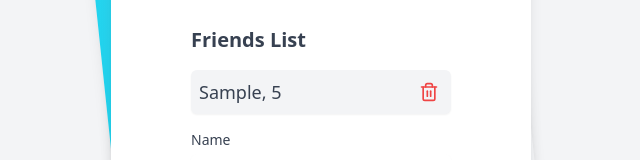
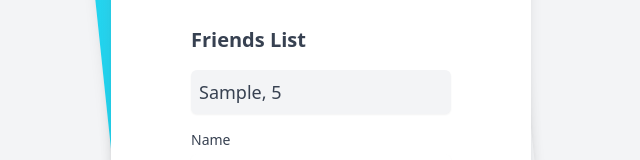
Before and after one commit to noxan/friendtracker, a SvelteKit app: page / in a window 1280 px wide. Both pictures are taken after typing "Sample", "5" into the empty fields and a click on the button "Add friend". Shown: the part 262-422 px from the top of the page, without its empty margins (319-959 px from the left). Built offline with nearby package versions, Linux system fonts and the light colour scheme.

Commit message:
define proper hover and active states for delete icon

```diff
--- a/src/routes/+page.svelte
+++ b/src/routes/+page.svelte
@@ -34,11 +34,11 @@
 	<ul class="space-y-2">
 		{#if $friends}
 			{#each $friends as friend (friend.id)}
-				<li class="flex items-center justify-between rounded-md bg-gray-100 p-2 shadow-sm">
+				<li class="group flex items-center justify-between rounded-md bg-gray-100 p-2 shadow-sm">
 					<span>{friend.name}, {friend.age}</span>
 					<button
 						onclick={() => deleteFriend(friend.id)}
-						class="rounded-full p-1 text-red-500 transition-colors hover:bg-red-100 hover:text-red-600"
+						class="rounded-full p-1 text-gray-400 opacity-0 transition-all hover:text-red-600 active:scale-90 group-hover:opacity-100"
 					>
 						<Trash2 size={20} />
 					</button>
```
